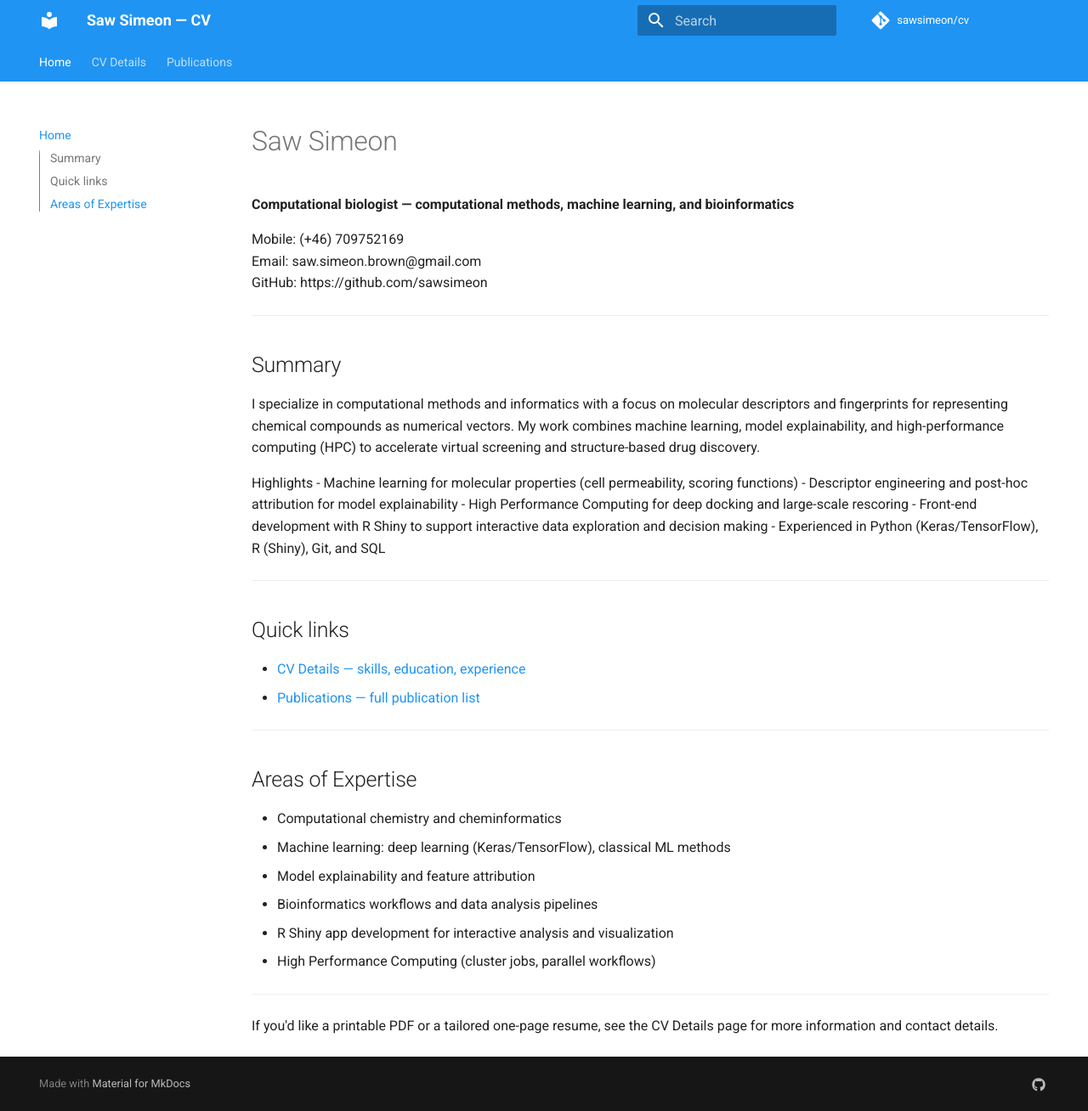
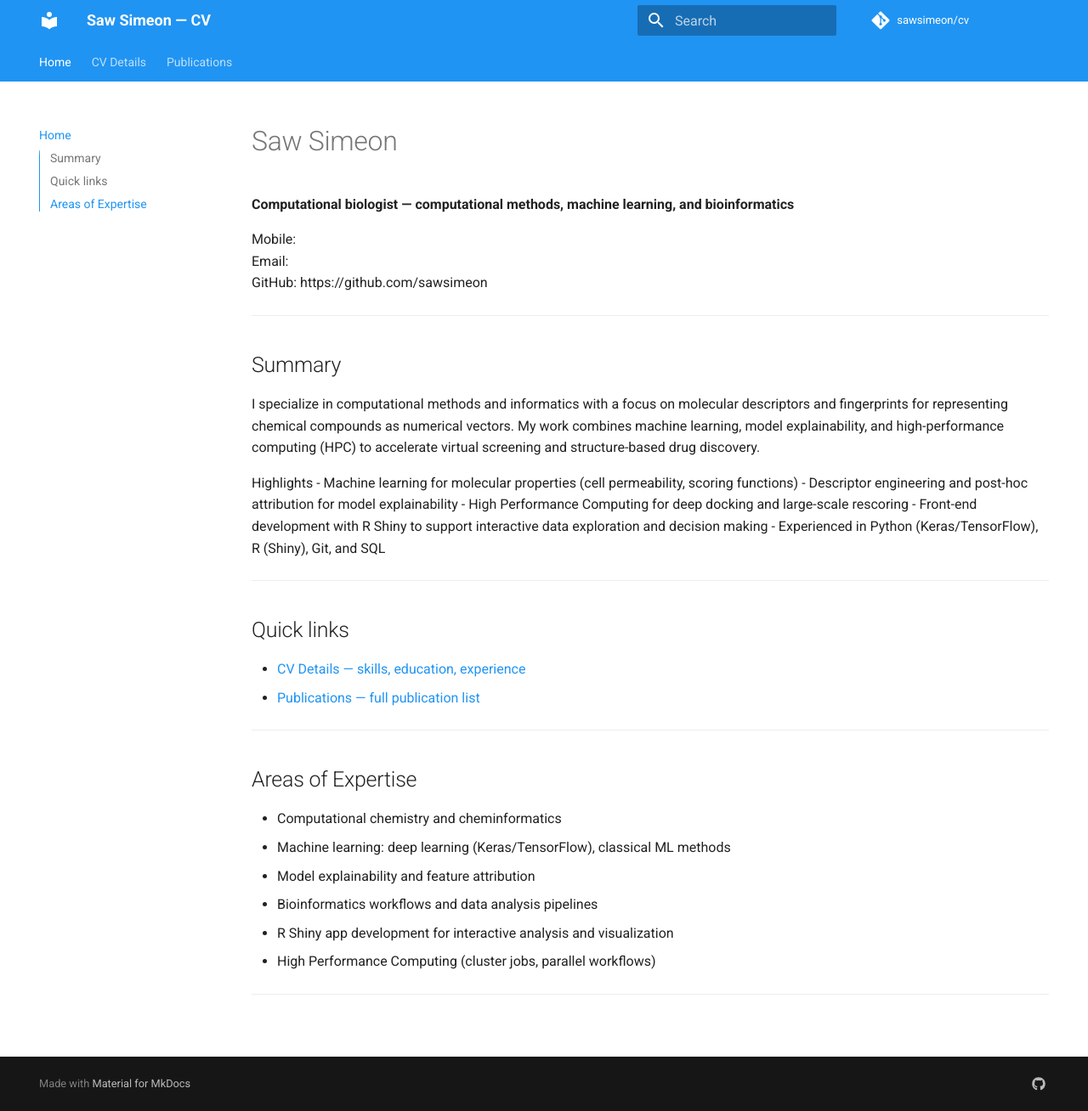
Before and after one commit to sawsimeon/cv, an MkDocs documentation site: the page built from docs/index.md, in a window 1280 px wide and 1308 px high. Shown: the whole window at 85% size. Built offline with MkDocs 1.6.1 and Material for MkDocs 9.7.7, drawn with Linux system fonts in a browser that asks for light colours; comment, search, counter and statistics services are not loaded.

```diff
--- a/docs/index.md
+++ b/docs/index.md
@@ -2,8 +2,8 @@
 
 **Computational biologist — computational methods, machine learning, and bioinformatics**
 
-Mobile: (+46) 709752169
-Email: saw.simeon.brown@gmail.com
+Mobile:
+Email:
 GitHub: https://github.com/sawsimeon
 
 ---
@@ -38,5 +38,3 @@
 - High Performance Computing (cluster jobs, parallel workflows)
 
 ---
-
-If you'd like a printable PDF or a tailored one-page resume, see the CV Details page for more information and contact details.
```
